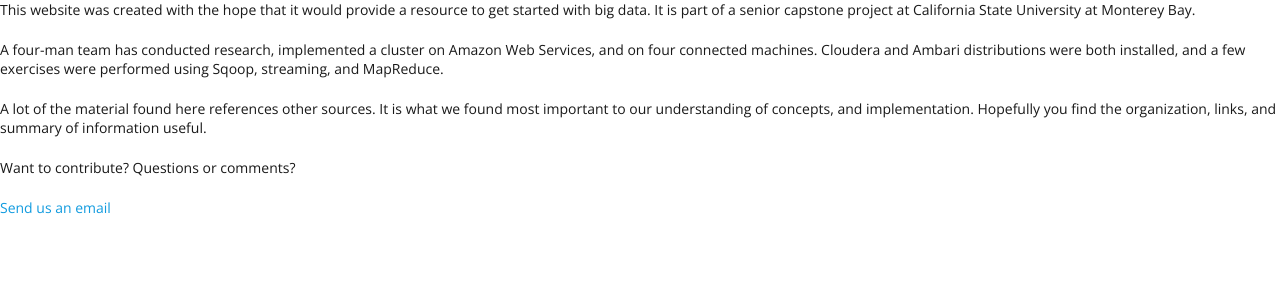
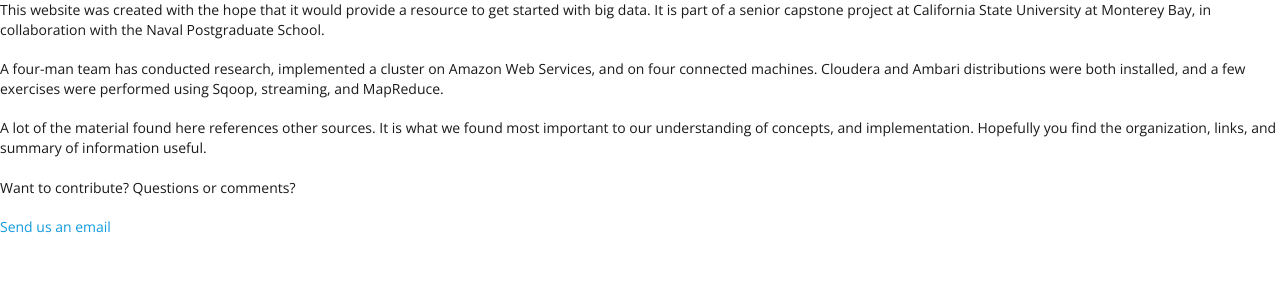
Before and after one commit to csumbBigData/csumbBigData.github.io, a Jekyll site: the page built from _posts/2016-5-14-about.md, in a window 1280 px wide. Shown: the top 300 px of the page. Built offline with Jekyll 4.4.1, drawn with Linux system fonts in a browser that asks for light colours.

Commit message:
added nps to about

```diff
--- a/_posts/2016-5-14-about.md
+++ b/_posts/2016-5-14-about.md
@@ -4,7 +4,7 @@ title: About
 type: INFO
 ---
 
-This website was created with the hope that it would provide a resource to get started with big data.  It is part of a senior capstone project at California State University at Monterey Bay.
+This website was created with the hope that it would provide a resource to get started with big data.  It is part of a senior capstone project at California State University at Monterey Bay, in collaboration with the Naval Postgraduate School.
 
 A four-man team has conducted research, implemented a cluster on Amazon Web Services, and on four connected machines.  Cloudera and Ambari distributions were both installed, and a few exercises were performed using Sqoop, streaming, and MapReduce.
 
```
